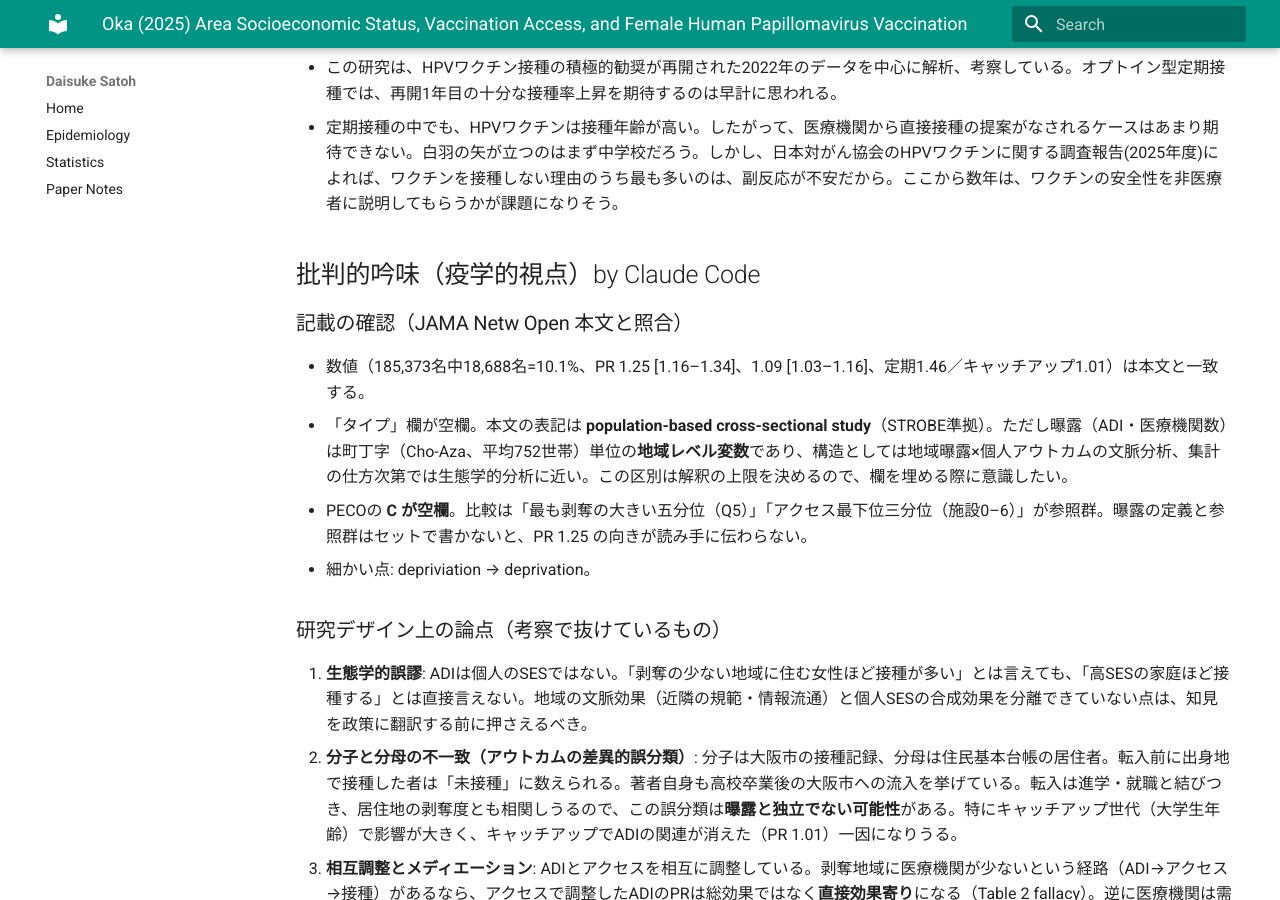
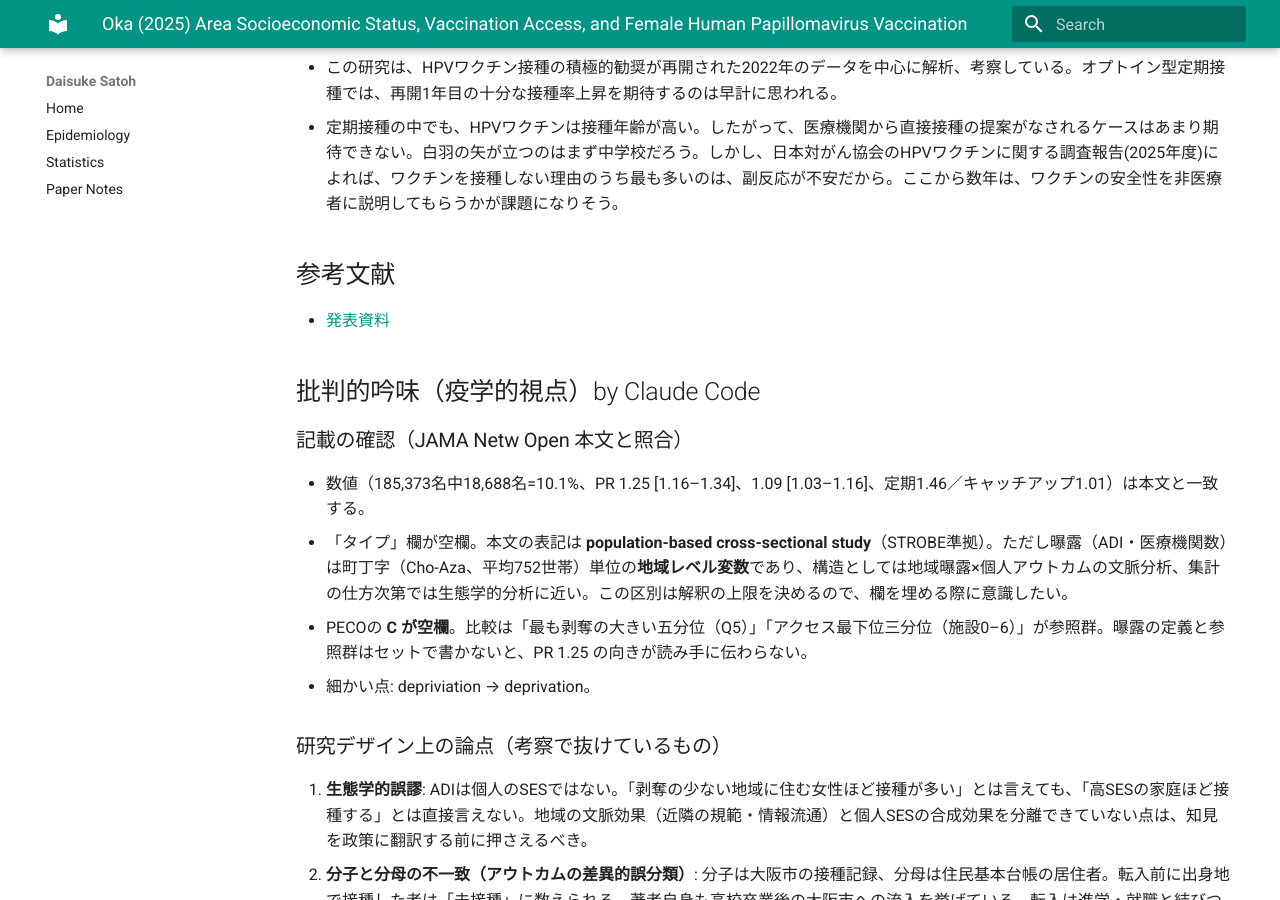
Before and after one commit to dsatoh20/dsatoh20.github.io, an MkDocs documentation site: the page built from docs/paper_notes/2026-11-10_Oka2025_area-ses-hpv-vaccination.md, in a window 1280 px wide and 900 px high, scrolled down 1134 px. Built offline with MkDocs 1.6.1 and Material for MkDocs 9.7.7, drawn with Linux system fonts in a browser that asks for light colours.

Commit message:
sync: update from career repo

```diff
--- a/docs/paper_notes/2026-11-10_Oka2025_area-ses-hpv-vaccination.md
+++ b/docs/paper_notes/2026-11-10_Oka2025_area-ses-hpv-vaccination.md
@@ -28,6 +28,11 @@ CI, 0.92-1.11)
 - ジフテリア集団接種事件やMMRの無菌性髄膜炎を背景に、集団接種よりは個人接種・努力義務とされている。
 - この研究は、HPVワクチン接種の積極的勧奨が再開された2022年のデータを中心に解析、考察している。オプトイン型定期接種では、再開1年目の十分な接種率上昇を期待するのは早計に思われる。
 - 定期接種の中でも、HPVワクチンは接種年齢が高い。したがって、医療機関から直接接種の提案がなされるケースはあまり期待できない。白羽の矢が立つのはまず中学校だろう。しかし、日本対がん協会のHPVワクチンに関する調査報告(2025年度)によれば、ワクチンを接種しない理由のうち最も多いのは、副反応が不安だから。ここから数年は、ワクチンの安全性を非医療者に説明してもらうかが課題になりそう。
+
+## 参考文献
+- [発表資料](https://docs.google.com/presentation/d/1tTpKDa9uHUCQMb2Gcc_2JgTE5pSdnTsGWANjrG2wZPc/edit?usp=sharing)
+
+
 ## 批判的吟味（疫学的視点）by Claude Code
 
 ### 記載の確認（JAMA Netw Open 本文と照合）
```
Also changed, not shown: other parts of docs/paper_notes/2026-11-10_Oka2025_area-ses-hpv-vaccination.md (+0 -3 lines).
